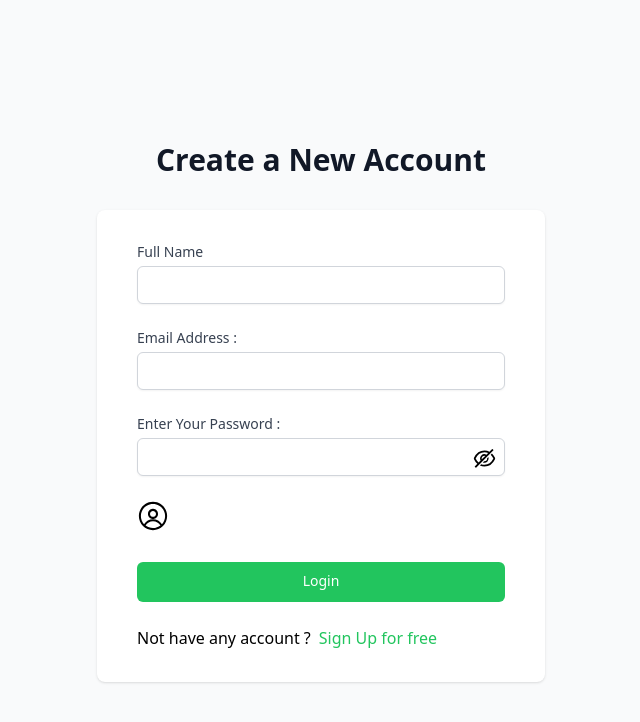
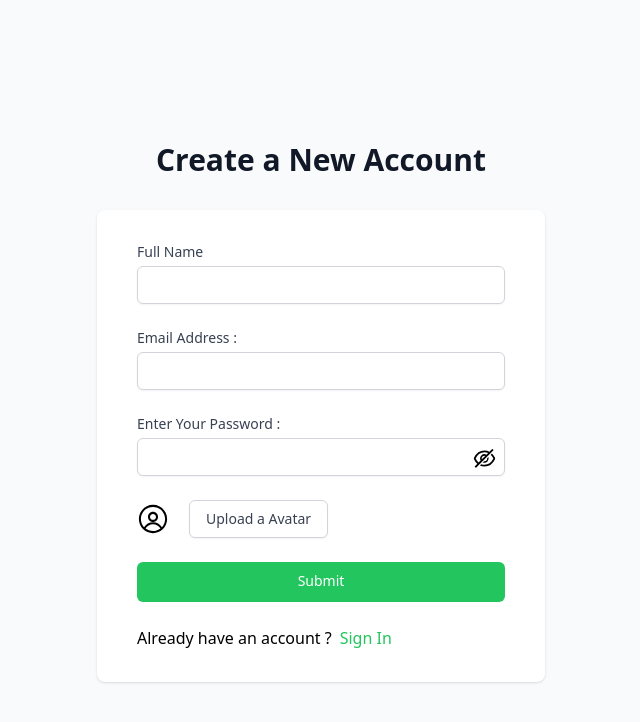
Before and after one commit to sudip-pandey25/FarmPal-project, a React (Create React App) app in the folder frontend/: page /sign-up in a window 1280 px wide. Shown: the top 722 px of the page, without its empty margins (319-959 px from the left). Built offline with nearby package versions, Linux system fonts and the light colour scheme.

Commit message:
singup 2nd commit

```diff
--- a/frontend/src/components/Login/Login.jsx
+++ b/frontend/src/components/Login/Login.jsx
@@ -104,7 +104,7 @@ const Login = () => {
             <div>
               <div className={`${styles.noramlFlex} w-full`}>
                 <h4>Not have any account ?</h4>
-                <Link to="./sign-up" className="text-green-500 pl-2">
+                <Link to="/sign-up" className="text-green-500 pl-2">
                   Sign Up for free
                 </Link>
               </div>
--- a/frontend/src/components/Signup/Signup.jsx
+++ b/frontend/src/components/Signup/Signup.jsx
@@ -105,7 +105,7 @@ const SignUp = () => {
                 htmlFor="avatar"
                 className="block-text-sm font-medium text-gray-700 "
               ></label>
-              <div className=" inline-block h-8 w-8 rounded-full overflow-hidden ">
+              <div className=" mt-2 flex items-center ">
                 <span className="inline-block h-8 w-8 rounded-full overflow-hidden ">
                   {avatar ? (
                     <img
@@ -117,6 +117,20 @@ const SignUp = () => {
                     <RxAvatar className="h-8 w-8" />
                   )}
                 </span>
+                <label
+                  htmlFor="file-input"
+                  className="ml-5 flex items-center justify-center px-4 py-2 border border-gray-300 rounded-md shadow-sm text-sm font-medium text-gray-700 bg-white hover:bg-gray-50 cursor-pointer "
+                >
+                  <span>Upload a Avatar</span>
+                  <input
+                    type="file"
+                    name="avatar"
+                    id="file-input"
+                    accept=".jpg,.jpeg,.png"
+                    onChange={handleFileInputChange}
+                    className="sr-only"
+                  />
+                </label>
               </div>
             </div>
 
@@ -125,15 +139,15 @@ const SignUp = () => {
                 type="submit"
                 className="group realtive w-full h-[40px] flex justify-center py-2 px-4 border border-transparent text-sm font-medium rounded-md text-white bg-green-500 hover:bg-green-800 "
               >
-                Login
+                Submit
               </button>
             </div>
 
             <div>
               <div className={`${styles.noramlFlex} w-full`}>
-                <h4>Not have any account ?</h4>
-                <Link to="./sign-up" className="text-green-500 pl-2">
-                  Sign Up for free
+                <h4>Already have an account ?</h4>
+                <Link to="/login" className="text-green-500 pl-2">
+                  Sign In
                 </Link>
               </div>
             </div>
```
